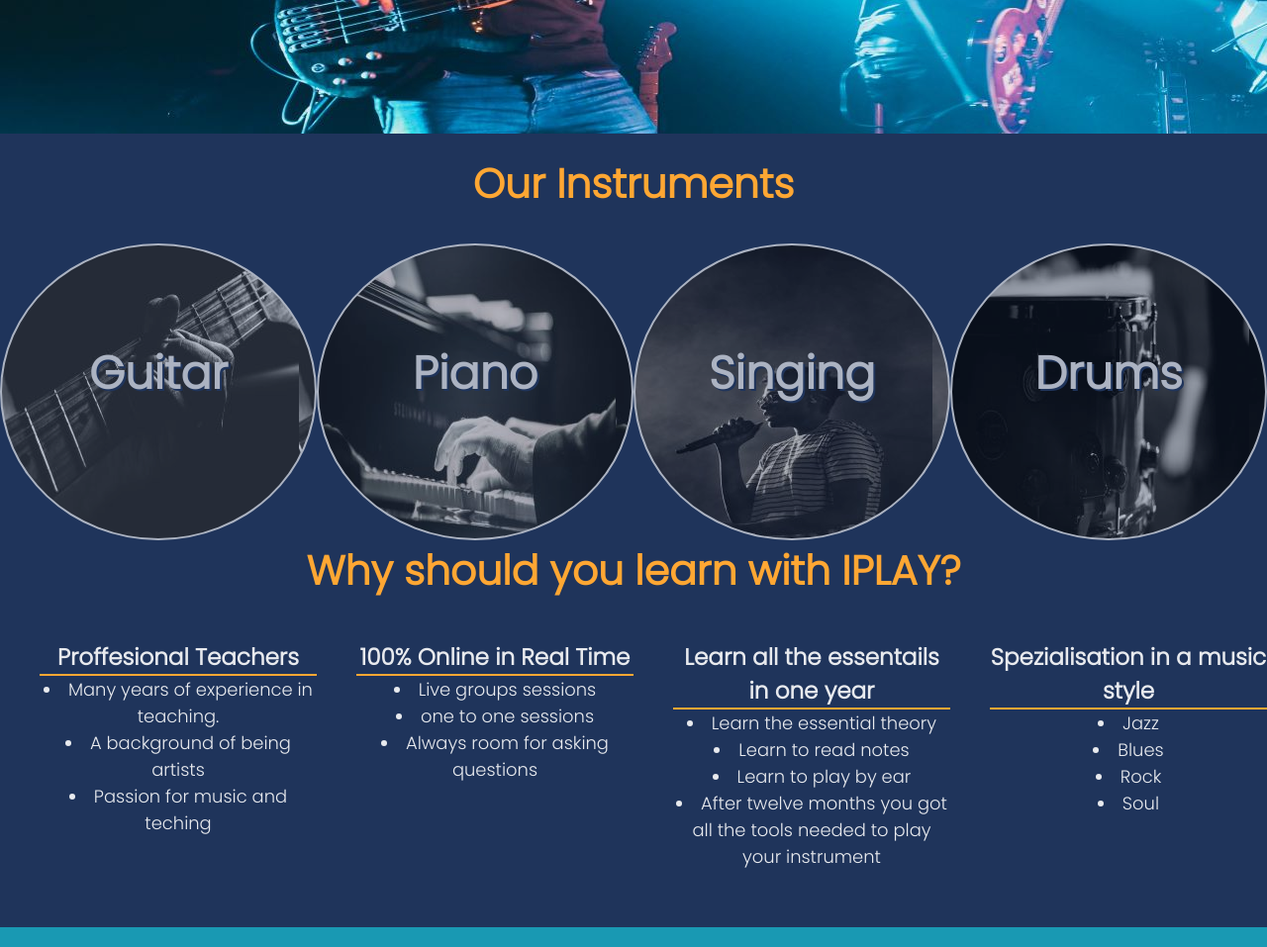
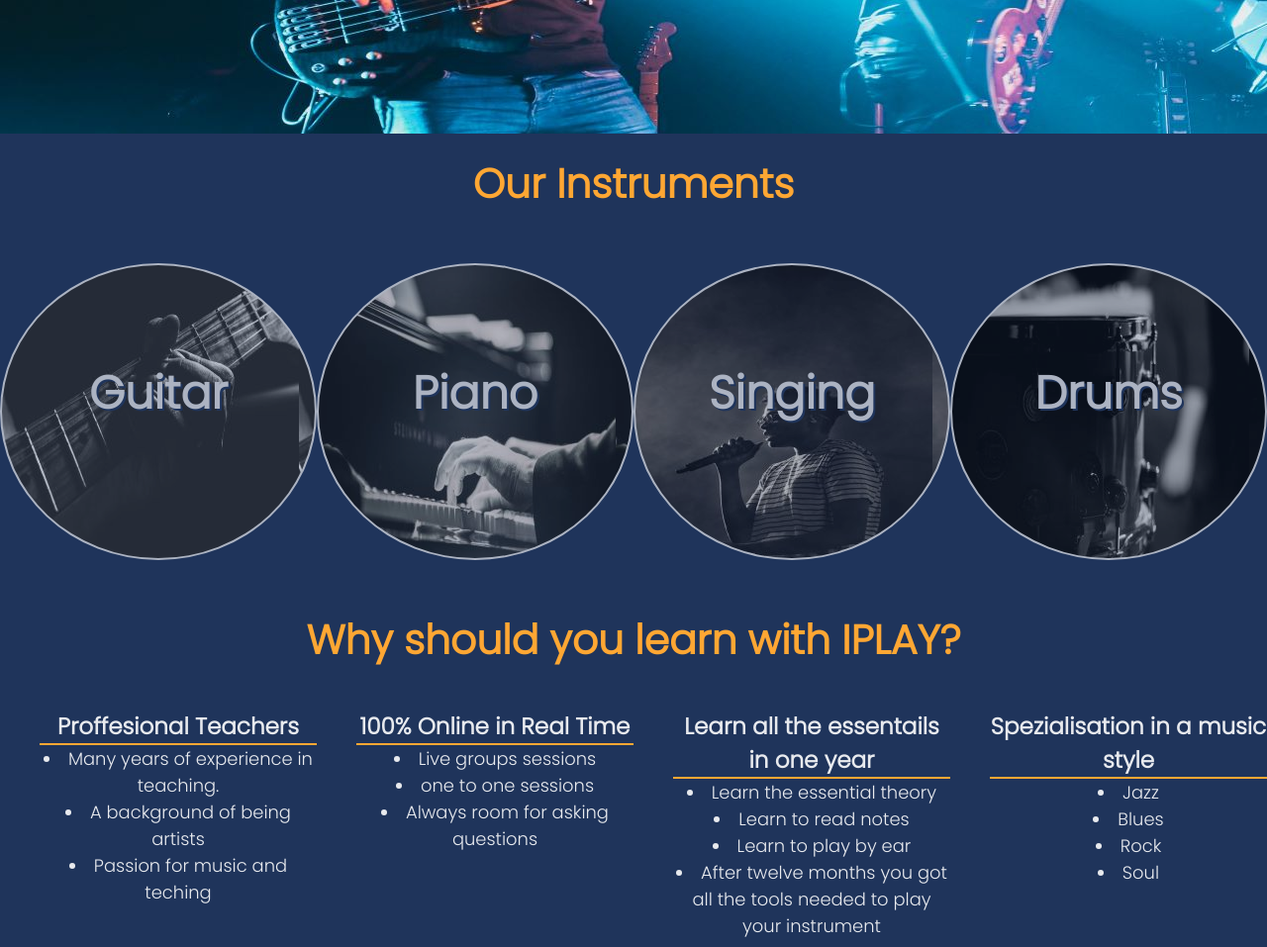
Before and after one commit to EmanuelGustafzon/Milestone-project-1-music-lessons, a plain HTML site: page index.html in a window 1280 px wide. Shown: the part 540-1497 px from the top of the page at 99% size. Drawn offline with Linux system fonts and the light colour scheme.

Commit message:
add margin why us page

```diff
--- a/assets/css/style.css
+++ b/assets/css/style.css
@@ -113,7 +113,7 @@
     font-family: poppins, roboto, Arial, sans-serif;
     font-size: 160%;
     padding-top: 10px;
-    padding-bottom: 30px;
+    padding-bottom: 50px;
 
 }
 
@@ -176,7 +176,9 @@
 /* Why us page */
 
 
-
+#why-us {
+    margin-top: 200px;
+}
  #why-us, #why-us h1 {
     text-align: center;
     color: #ffa733;
```
